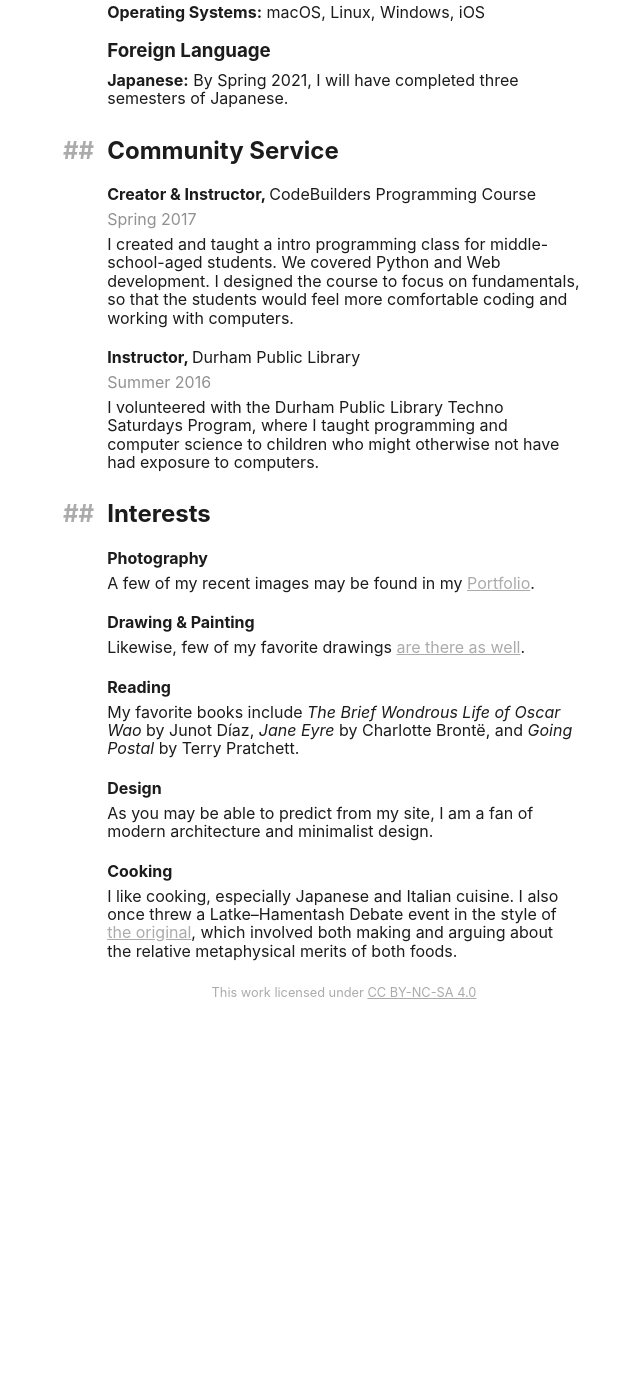
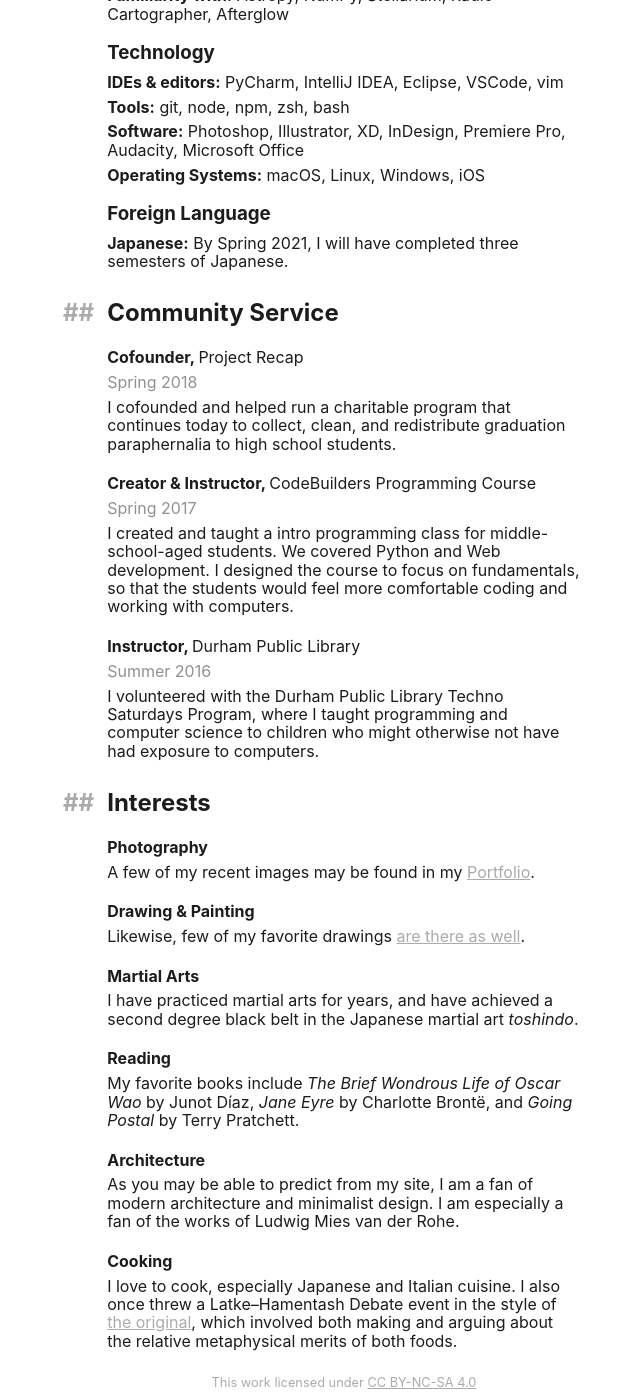
Before and after one commit to finnjames/finnjames.dev, a Jekyll site: the page built from pages/cv.md, in a window 1280 px wide and 1400 px high, scrolled down 2081 px. Shown: the whole window, without its empty margins (296-936 px from the left). Built offline with Jekyll 4.4.1, drawn with Linux system fonts in a browser that asks for light colours; before the commit the page ends 3091 px from its top, so only the background shows below that; some of the changed text lies outside the part shown.

Commit message:
further cv edits

```diff
--- a/pages/cv.md
+++ b/pages/cv.md
@@ -39,6 +39,12 @@
 
 I won second place for my hardware project at HackNC 2019. My team and I constructed a rig using Python and OpenCV to 3D track the position of objects in real time. As the team's software developer, I wrote the system that interpreted the dual input streams coming from the stereoscopic camera setup so that the depth of the objects could be calculated in real time. In this project, I led my team to each build a part of the project separately and combine them seamlessly.
 
+#### RYLA
+
+<span class="gray">April 2017</span>
+
+I was honored with the Rotary Youth Leadership Award, and I attended the associated conference. The conference is an 18-hour-a-day high-energy event where the recipients work with each other to develop leadership and problem solving skills.
+
 ## Employment
 
 #### Research Assistant, <span class="roman">UNC Department of Physics & Astronomy</span>
@@ -55,7 +61,7 @@
 
 <span class="gray">June 2019 – Present</span>
 
-I am a designer and full-stack web developer under my own brand [radiolevity](https://radiolevity.com). A portfolio example: the [Chapel Hill Friends Meeting website](https://chapelhillfriends.org).
+I am a designer and full-stack web developer under my own brand [radiolevity](https://radiolevity.com). I am a one-stop shop for local clients to create or overhaul their web presence. A portfolio example: the [Chapel Hill Friends Meeting website](https://chapelhillfriends.org).
 
 #### Counselor, <span class="roman">Carolina Friends School</span>
 
@@ -103,6 +109,12 @@
 
 ## Community Service
 
+#### Cofounder, <span class="roman">Project Recap</span>
+
+<span class="gray">Spring 2018</span>
+
+I cofounded and helped run a charitable program that continues today to collect, clean, and redistribute graduation paraphernalia to high school students.
+
 #### Creator & Instructor, <span class="roman">CodeBuilders Programming Course</span>
 
 <span class="gray">Spring 2017</span>
@@ -123,11 +135,14 @@
 #### Drawing & Painting
 Likewise, few of my favorite drawings [are there as well](/portfolio#drawing).
 
+#### Martial Arts
+I have practiced martial arts for years, and have achieved a second degree black belt in the Japanese martial art _toshindo_.
+
 #### Reading
 My favorite books include _The Brief Wondrous Life of Oscar Wao_ by Junot Díaz, _Jane Eyre_ by Charlotte Brontë, and _Going Postal_ by Terry Pratchett.
 
-#### Design
-As you may be able to predict from my site, I am a fan of modern architecture and minimalist design.
+#### Architecture
+As you may be able to predict from my site, I am a fan of modern architecture and minimalist design. I am especially a fan of the works of Ludwig Mies van der Rohe.
 
 #### Cooking
-I like cooking, especially Japanese and Italian cuisine. I also once threw a Latke–Hamentash Debate event in the style of [the original](https://en.wikipedia.org/wiki/Latke%E2%80%93Hamantash_Debate), which involved both making and arguing about the relative metaphysical merits of both foods.
+I love to cook, especially Japanese and Italian cuisine. I also once threw a Latke–Hamentash Debate event in the style of [the original](https://en.wikipedia.org/wiki/Latke%E2%80%93Hamantash_Debate), which involved both making and arguing about the relative metaphysical merits of both foods.
```
